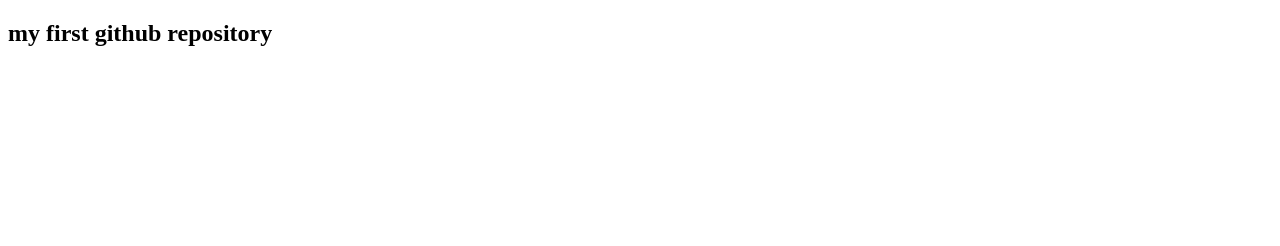
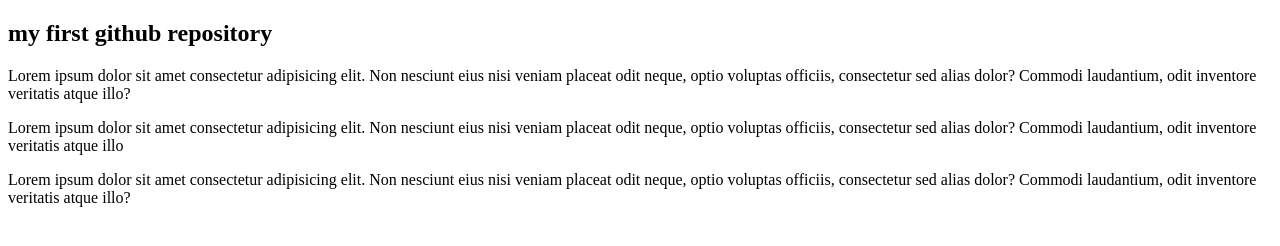
Before and after one commit to AtiqurRahmanAtik/my-first-github-repo, a plain HTML site: page index.html in a window 1280 px wide. Drawn offline with Linux system fonts and the light colour scheme.

Commit message:
add some paragraph

```diff
--- a/index.html
+++ b/index.html
@@ -7,5 +7,12 @@
 </head>
 <body>
     <h2>my first github repository</h2>
+
+    <p>Lorem ipsum dolor sit amet consectetur adipisicing elit. Non nesciunt eius nisi veniam placeat odit neque, optio voluptas officiis, consectetur sed alias dolor? Commodi laudantium, odit inventore veritatis atque illo?</p>
+
+    <p>Lorem ipsum dolor sit amet consectetur adipisicing elit. Non nesciunt eius nisi veniam placeat odit neque, optio voluptas officiis, consectetur sed alias dolor? Commodi laudantium, odit inventore veritatis atque illo </p>
+
+    <p>Lorem ipsum dolor sit amet consectetur adipisicing elit. Non nesciunt eius nisi veniam placeat odit neque, optio voluptas officiis, consectetur sed alias dolor? Commodi laudantium, odit inventore veritatis atque illo?</p>
+
 </body>
 </html>
```
